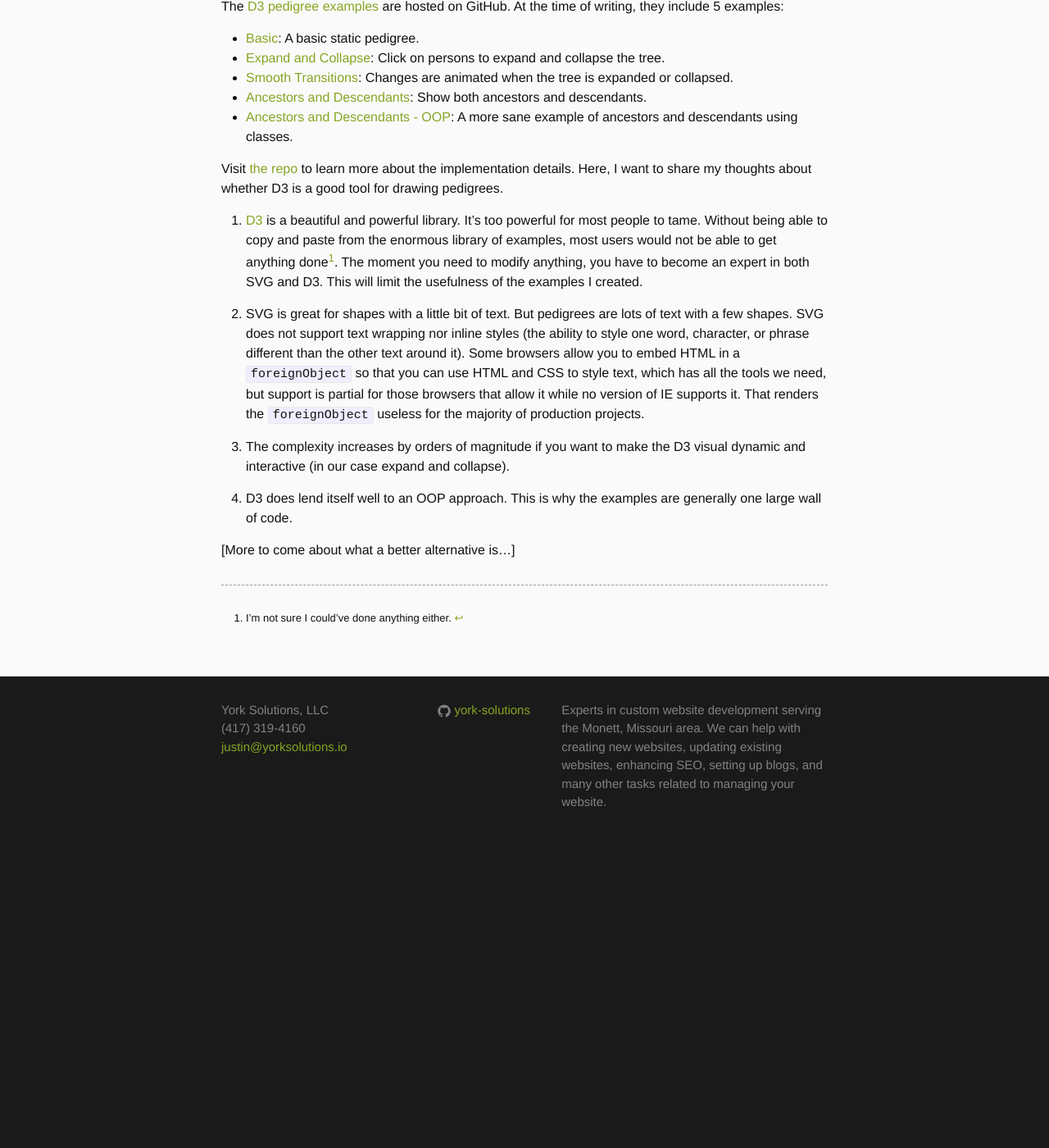
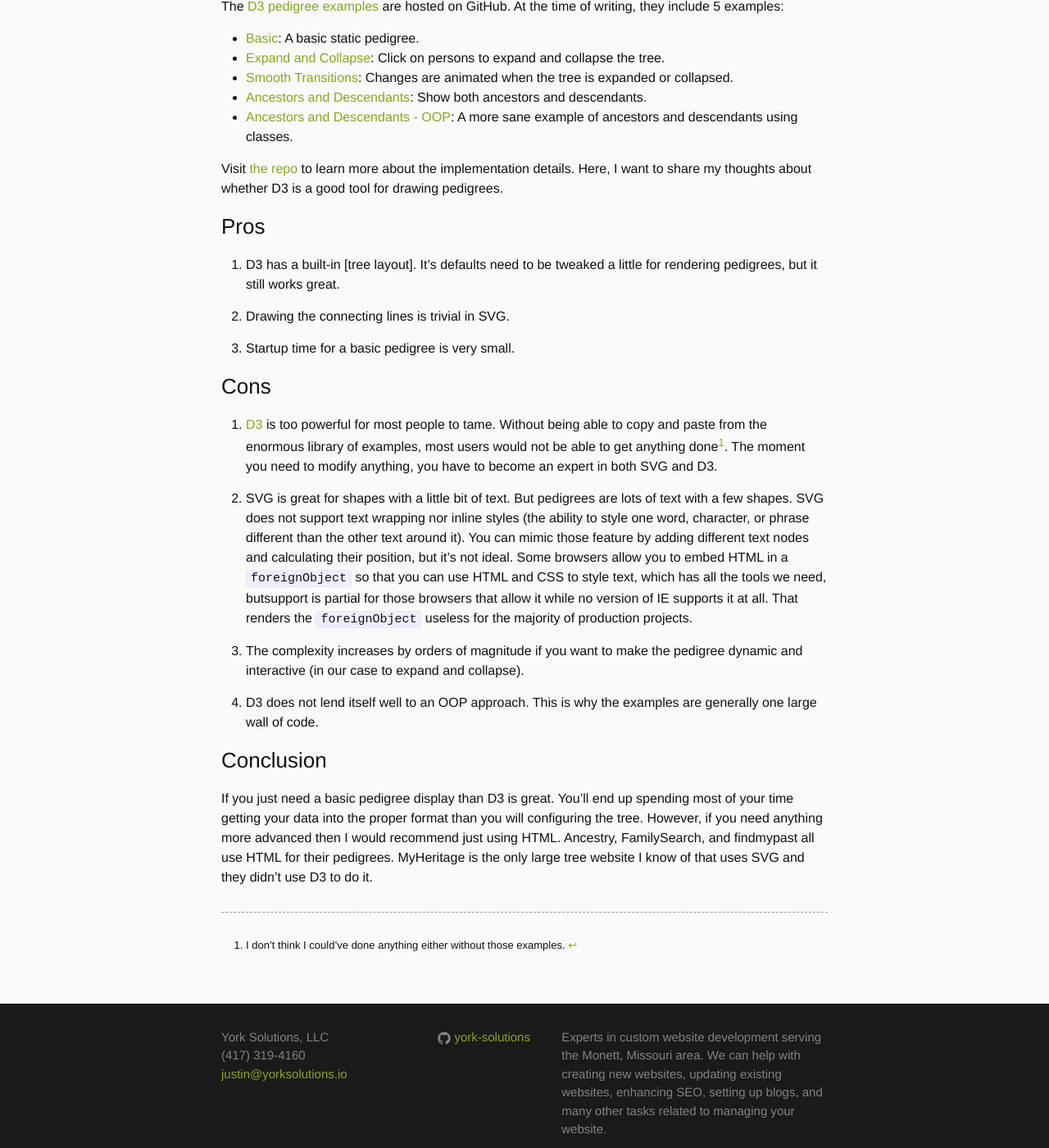
Before and after one commit to justincy/york-solutions.github.io, a Jekyll site: the page built from _posts/2015-06-11-drawing-family-pedigrees-with-d3.md, in a window 1280 px wide and 1400 px high, scrolled down 387 px. Shown: the whole window at 82% size. Built offline with Jekyll 4.4.1, drawn with Linux system fonts in a browser that asks for light colours; comment, search, counter and statistics services are not loaded; before the commit the page ends 1437 px from its top, so only the background shows below that.

Commit message:
d3 pedigree post

```diff
--- a/_posts/2015-06-11-drawing-family-pedigrees-with-d3.md
+++ b/_posts/2015-06-11-drawing-family-pedigrees-with-d3.md
@@ -25,31 +25,49 @@
 Visit [the repo][my-pedigree-examples] to learn more about the implementation details.
 Here, I want to share my thoughts about whether D3 is a good tool for drawing pedigrees.
 
-1. [D3][d3] is a beautiful and powerful library. It's too powerful for most people
+### Pros
+
+1. D3 has a built-in [tree layout]. It's defaults need to be tweaked a little for
+rendering pedigrees, but it still works great.
+
+2. Drawing the connecting lines is trivial in SVG.
+
+3. Startup time for a basic pedigree is very small.
+
+### Cons
+
+1. [D3][d3] is too powerful for most people
 to tame. Without being able to copy and paste from the enormous library of examples,
 most users would not be able to get anything done[^1]. The moment you need to modify
-anything, you have to become an expert in both SVG and D3. This will limit the
-usefulness of the examples I created.
+anything, you have to become an expert in both SVG and D3.
 
 2. SVG is great for shapes with a little bit of text. But pedigrees are lots of
 text with a few shapes. SVG does not support text wrapping nor inline styles (the
 ability to style one word, character, or phrase different than the other text
-around it). Some browsers allow you to embed HTML in a `foreignObject` so that
-you can use HTML and CSS to style text, which has all the tools we need, but
-support is partial for those browsers that allow it while no version of IE
-supports it. That renders the `foreignObject` useless for the majority of production
-projects.
+around it). You can mimic those feature by adding different text nodes and calculating
+their position, but it's not ideal. Some browsers allow you to embed HTML in a
+`foreignObject` so that you can use HTML and CSS to style text, which has all
+the tools we need, butsupport is partial for those browsers that allow it while
+no version of IE supports it at all. That renders the `foreignObject` useless
+for the majority of production projects.
 
-3. The complexity increases by orders of magnitude if you want to make the D3
-visual dynamic and interactive (in our case expand and collapse).
+3. The complexity increases by orders of magnitude if you want to make the pedigree
+dynamic and interactive (in our case to expand and collapse).
 
-4. D3 does lend itself well to an OOP approach. This is why the examples are
+4. D3 does not lend itself well to an OOP approach. This is why the examples are
 generally one large wall of code.
 
-[More to come about what a better alternative is...]
+### Conclusion
+
+If you just need a basic pedigree display than D3 is great. You'll end up spending
+most of your time getting your data into the proper format than you will configuring
+the tree. However, if you need anything more advanced then I would recommend just
+using HTML. Ancestry, FamilySearch, and findmypast all use HTML for their pedigrees.
+MyHeritage is the only large tree website I know of that uses SVG and they didn't
+use D3 to do it.
 
 [d3]: http://d3js.org/
 [d3-pedigree-example]: http://bl.ocks.org/mbostock/2966094
 [my-pedigree-examples]: https://github.com/justincy/d3-pedigree-examples
 
-[^1]: I'm not sure I could've done anything either.
+[^1]: I don't think I could've done anything either without those examples.
```
